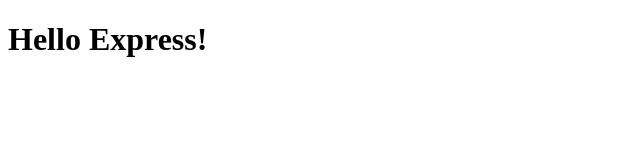
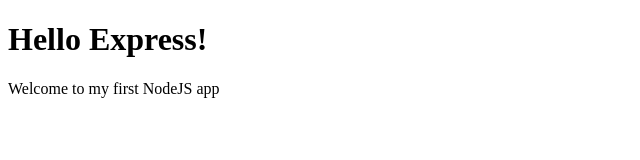
Before and after one commit to shaunyap/node-js-course-web-server, a website: page public/index.html in a window 1280 px wide. Shown: the whole page, without its empty margins (0-640 px from the left). Drawn offline with Linux system fonts and the light colour scheme.

Commit message:
added copy

```diff
--- a/public/index.html
+++ b/public/index.html
@@ -6,5 +6,6 @@
   </head>
   <body>
       <h1>Hello Express!</h1>
+      <p>Welcome to my first NodeJS app</p>
   </body>
 </html>
```
